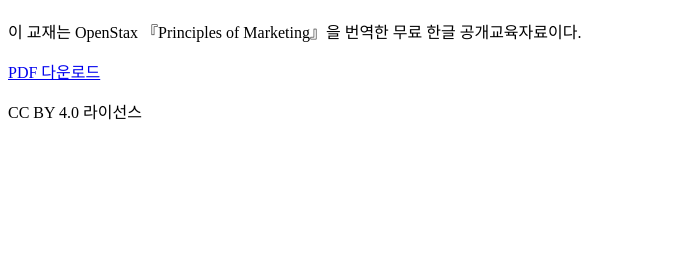
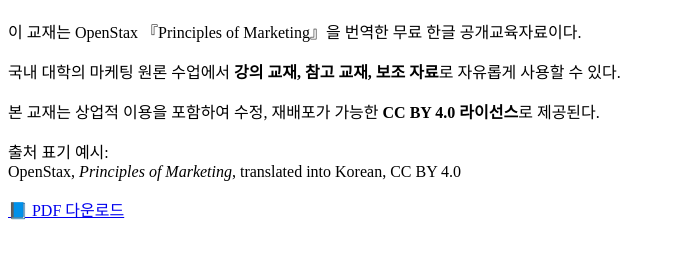
Before and after one commit to koreamarketing/principles-of-marketing-ko, a plain HTML site: page index.html in a window 1280 px wide. Shown: the part 70-328 px from the top of the page, without its empty margins (0-675 px from the left). Drawn offline with Linux system fonts and the light colour scheme.

Commit message:
Update index.html

```diff
--- a/index.html
+++ b/index.html
@@ -4,7 +4,6 @@
   <meta charset="utf-8">
   <title>무료 한글판 마케팅 원론</title>
 </head>
-<body>
 <h1>무료 한글판 마케팅 원론</h1>
 
 <p>
@@ -13,13 +12,25 @@
 </p>
 
 <p>
-    <a href="openstax-principles-of-marketing-ko.pdf">
-      PDF 다운로드
-    </a>
+국내 대학의 마케팅 원론 수업에서
+<strong>강의 교재, 참고 교재, 보조 자료</strong>로
+자유롭게 사용할 수 있다.
 </p>
 
 <p>
-    CC BY 4.0 라이선스
+본 교재는 상업적 이용을 포함하여
+수정, 재배포가 가능한
+<strong>CC BY 4.0 라이선스</strong>로 제공된다.
 </p>
-</body>
-</html>
+
+<p>
+출처 표기 예시:<br>
+OpenStax, <em>Principles of Marketing</em>,
+translated into Korean, CC BY 4.0
+</p>
+
+<p>
+<a href="openstax-principles-of-marketing-ko.pdf">
+📘 PDF 다운로드
+</a>
+</p>
```
Lines whose indentation alone changed are shown as unchanged.
